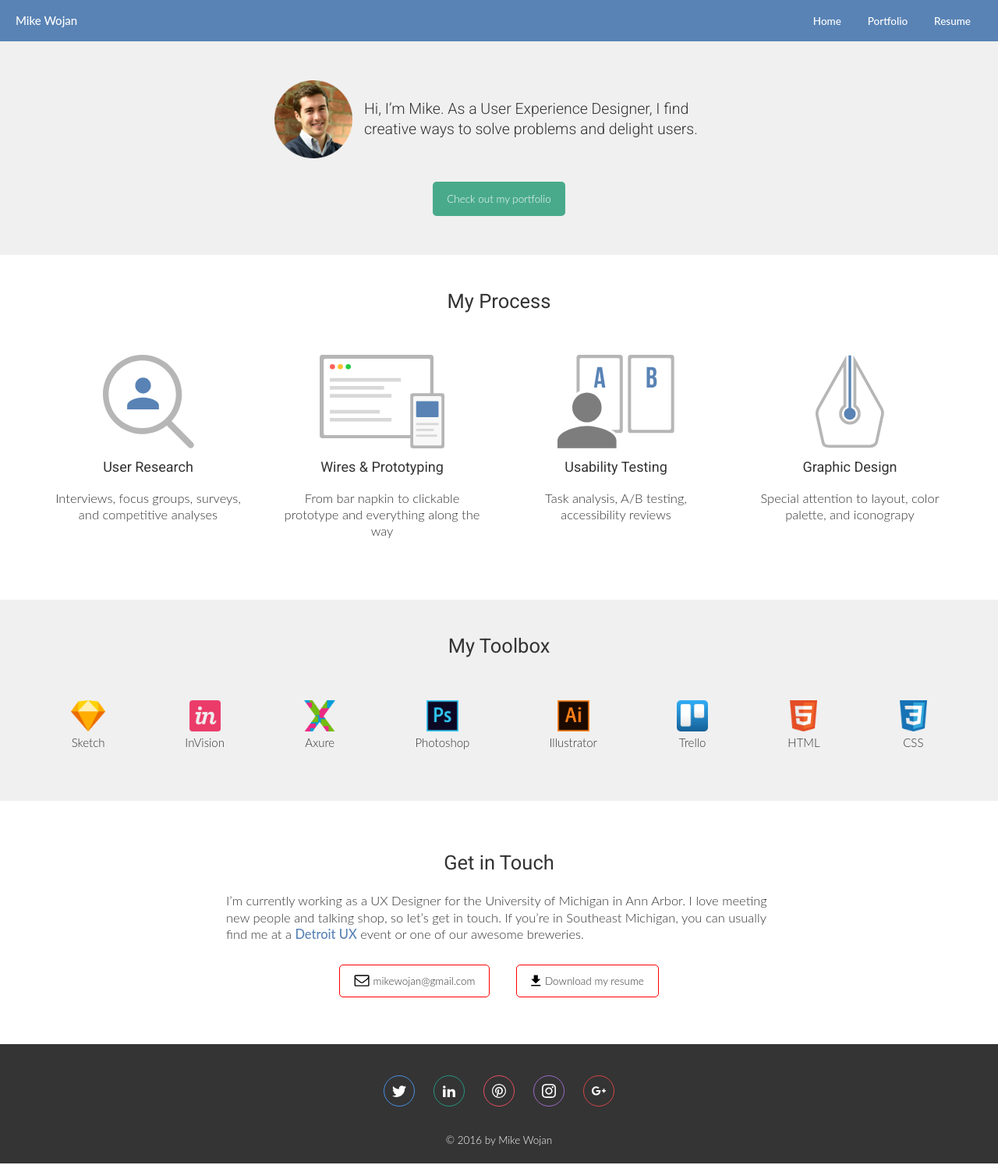
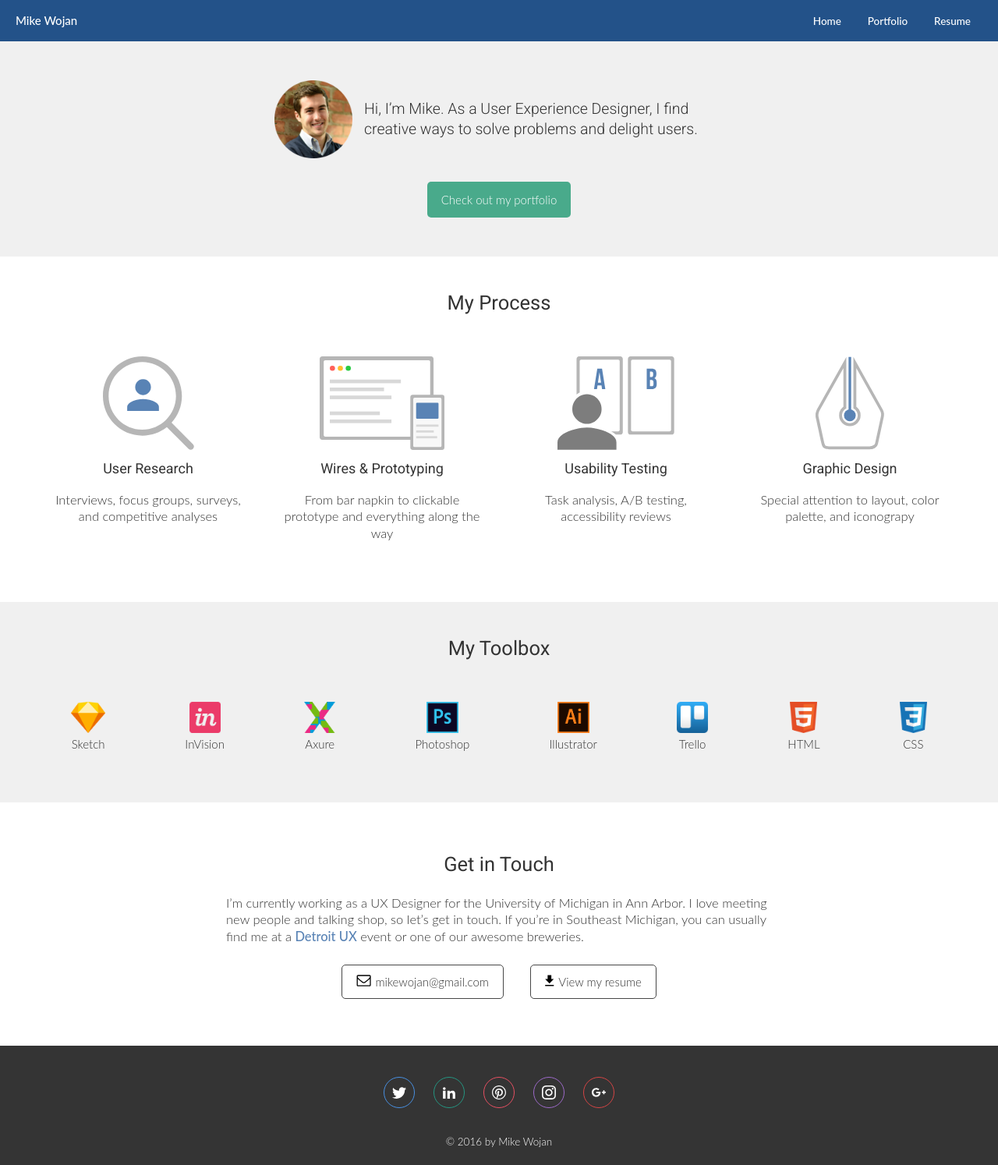
Before and after one commit to mtwojan/mikewojan.com, a Jekyll site: the page built from index.md, in a window 1280 px wide. Shown: the whole page at 78% size. Built offline with Jekyll 4.4.1, drawn with Linux system fonts in a browser that asks for light colours; a script that is not in the unit is left out.

Commit message:
upload resume and adjust navbar color

```diff
--- a/_includes/header.html
+++ b/_includes/header.html
@@ -6,7 +6,7 @@
     <ul>
       <li><a href="/">Home</a></li>
       <li><a href="/portfolio">Portfolio</a></li>
-      <li><a href="/docs/dig.pdf" target="_blank">Resume</a></li>
+      <li><a href="/docs/wojan-resume.pdf" target="_blank">Resume</a></li>
     </ul>
   </div>
 </header>
--- a/_layouts/home.html
+++ b/_layouts/home.html
@@ -89,7 +89,7 @@ layout: default
   <div class="email-and-resume-container">
     <a class="button button-outline" href="mailto:mikewojan@gmail.com">
       <img src="img/icons/email.svg" alt="email icon">mikewojan@gmail.com</a>
-    <a class="button button-outline" href="">
-      <img src="img/icons/resume.svg" alt="resume icon">Download my resume</a>
+    <a class="button button-outline" href="/docs/wojan-resume.pdf" target="_blank">
+      <img src="img/icons/resume.svg" alt="resume icon">View my resume</a>
   </div>
 </div>
--- a/_sass/components/_buttons.scss
+++ b/_sass/components/_buttons.scss
@@ -4,7 +4,7 @@
   padding: 12px 18px;
   border: 0px;
   border-radius: 5px;
-  font-size: .9em;
+  font-size: 1em;
   color: #fff;
   font-weight: 300;
   background-color: #49AA8B;
@@ -15,7 +15,7 @@
 }
 
 .button-outline {
-  border: 1px solid red;
+  border: 1px solid #474747;
   color: $body-text;
   background-color: #fff;
 }
--- a/_sass/layout/_header.scss
+++ b/_sass/layout/_header.scss
@@ -3,14 +3,14 @@ header {
   justify-content: space-between;
   align-items: center;
   padding: 0px 20px;
-  background-color: #5983B5;
+  background-color: #235289;
   color: #fff;
 
   ul {
     @include breakpoint($mq-small) {
       padding: 0px;
       margin: 20px 20px 0px;
-      font-size: 1.1em;
+      font-size: 1.3em;
     }
   }
 
--- a/_sass/pages/_homepage.scss
+++ b/_sass/pages/_homepage.scss
@@ -152,22 +152,3 @@
     vertical-align: text-top;
   }
 }
-
-.email-link, .resume-link {
-  padding: 10px;
-  border: 1px solid black;
-  border-radius: 5px;
-}
-
-.social-icon {
-  display: inline;
-  margin: 0px 10px;
-  @include breakpoint($mq-small) {
-    margin: 0px 5px;
-  }
-  img {
-    @include breakpoint($mq-small) {
-      width: 40px;
-    }
-  }
-}
```
Also changed, not shown: img/m-bus/mbus-intro-image.png, 2 other files.
